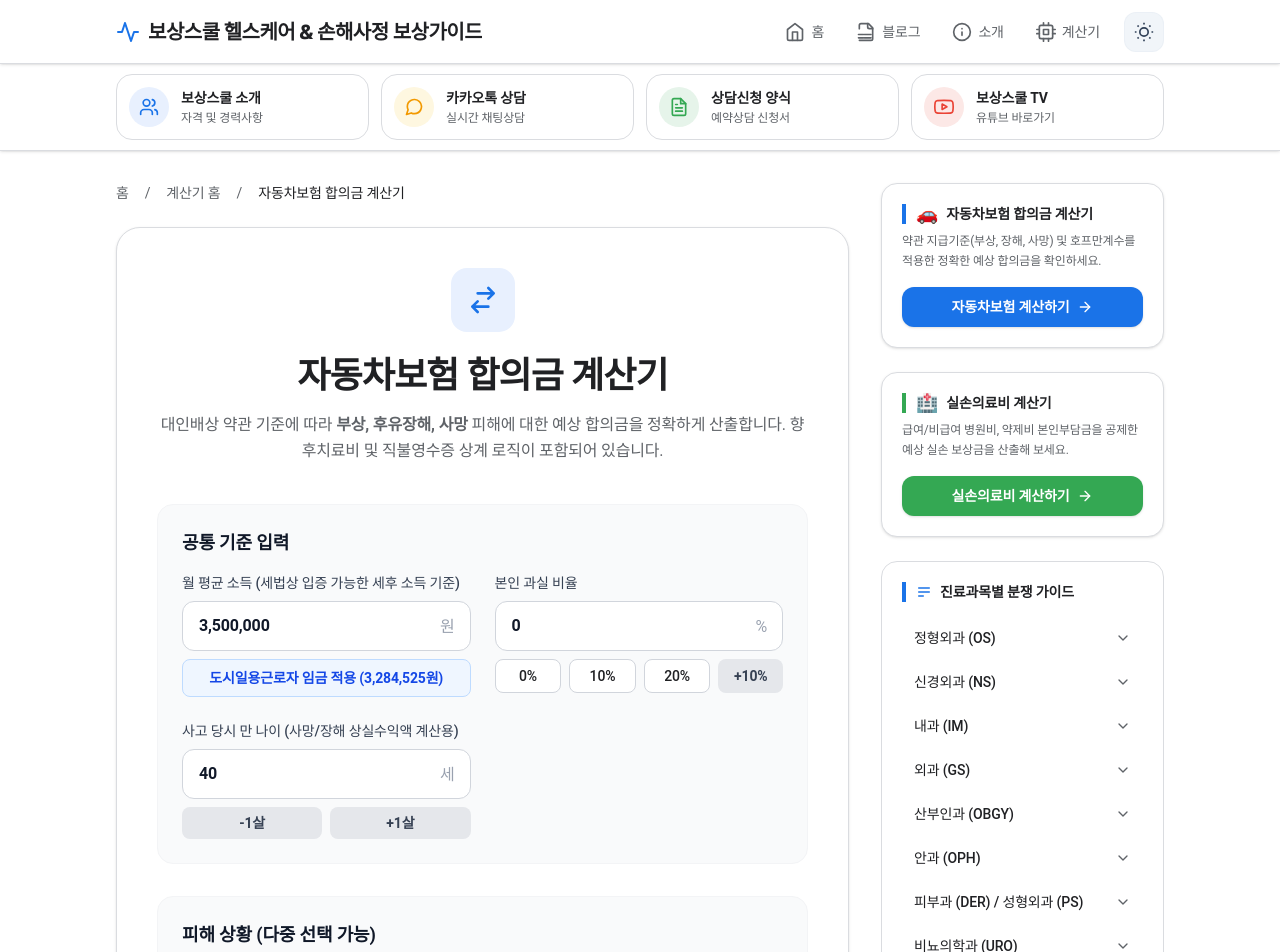
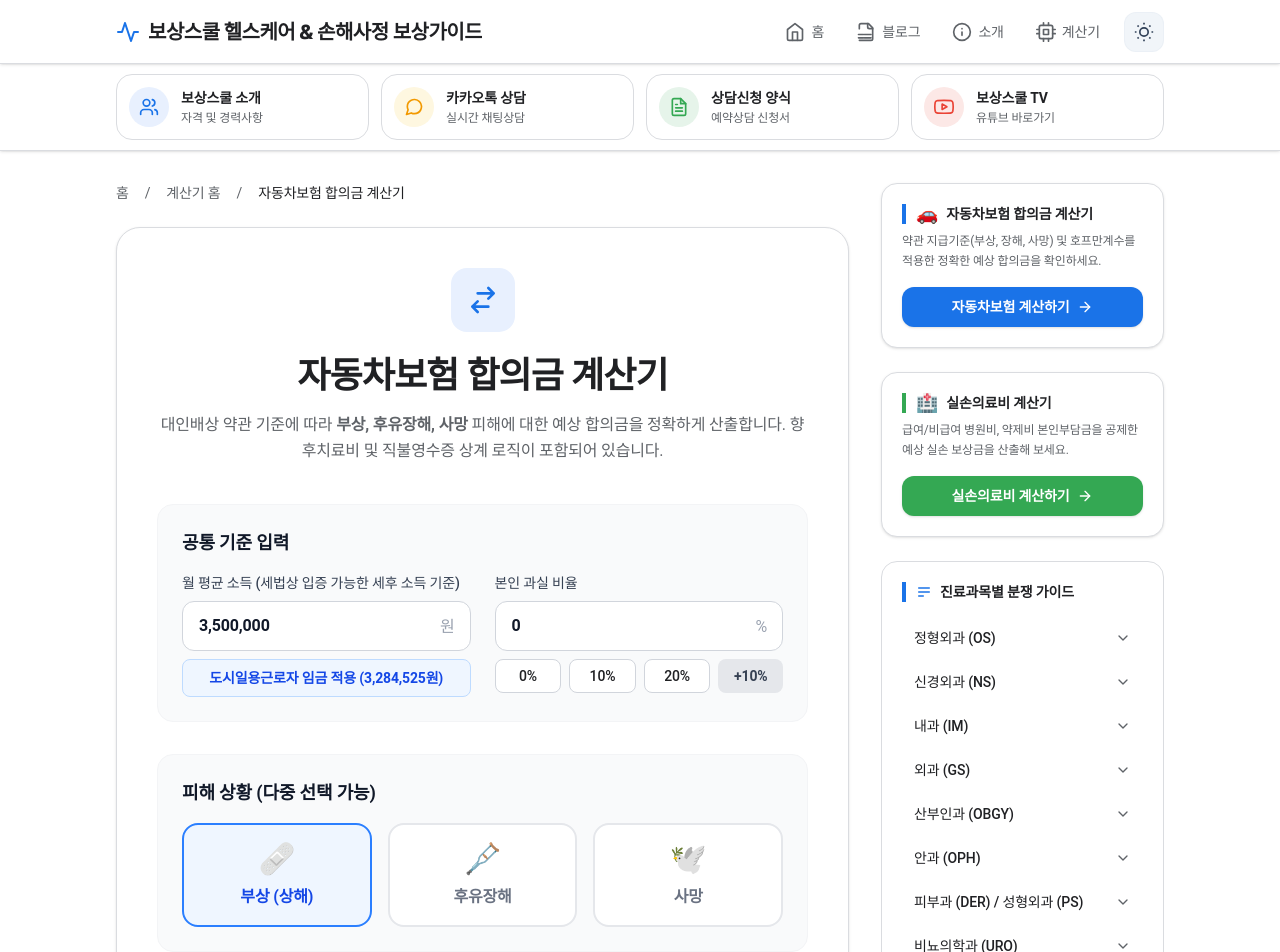
Before and after one commit to ksp-KWON/claimwworks-blog, a Next.js app: page /calculator/auto in a window 1280 px wide. Shown: the top 952 px of the page. Built offline with nearby package versions, Linux system fonts and the light colour scheme.

Commit message:
feat: move age input to dedicated Death Details section

```diff
--- a/src/components/calculator/auto/ExpertModeForm.tsx
+++ b/src/components/calculator/auto/ExpertModeForm.tsx
@@ -72,22 +72,6 @@ export default function ExpertModeForm() {
                 <button onClick={() => handleChange('faultRatio', 10)} className="flex-1 py-1.5 bg-white dark:bg-[#202124] border border-gray-300 dark:border-gray-600 rounded-lg text-sm font-medium hover:bg-gray-100 dark:hover:bg-gray-800">10%</button>
                 <button onClick={() => handleChange('faultRatio', 20)} className="flex-1 py-1.5 bg-white dark:bg-[#202124] border border-gray-300 dark:border-gray-600 rounded-lg text-sm font-medium hover:bg-gray-100 dark:hover:bg-gray-800">20%</button>
                 <button onClick={() => addValue('faultRatio', 10, 100)} className="flex-1 py-1.5 bg-gray-200 dark:bg-gray-700 text-gray-700 dark:text-gray-200 rounded-lg text-sm font-bold hover:bg-gray-300">+10%</button>
-              </div>
-            </div>
-            <div>
-              <label className="block text-sm font-medium text-gray-700 dark:text-gray-300 mb-2">사고 당시 만 나이 (사망/장해 상실수익액 계산용)</label>
-              <div className="relative mb-2">
-                <input
-                  type="number"
-                  value={data.ageAtAccident || ''}
-                  onChange={e => handleChange('ageAtAccident', Number(e.target.value))}
-                  className="w-full bg-white dark:bg-[#202124] border border-gray-300 dark:border-gray-700 rounded-xl py-3 pl-4 pr-10 text-gray-900 dark:text-white focus:ring-2 focus:ring-blue-500 focus:border-blue-500 font-bold"
-                />
-                <span className="absolute right-4 top-3.5 text-gray-400">세</span>
-              </div>
-              <div className="flex gap-2">
-                <button onClick={() => addValue('ageAtAccident', -1)} className="flex-1 py-1.5 bg-gray-200 dark:bg-gray-700 text-gray-700 dark:text-gray-200 rounded-lg text-sm font-bold hover:bg-gray-300">-1살</button>
-                <button onClick={() => addValue('ageAtAccident', 1)} className="flex-1 py-1.5 bg-gray-200 dark:bg-gray-700 text-gray-700 dark:text-gray-200 rounded-lg text-sm font-bold hover:bg-gray-300">+1살</button>
               </div>
             </div>
           </div>
@@ -200,6 +184,38 @@ export default function ExpertModeForm() {
           </section>
         )}
 
+        {/* 사망 상세 입력 */}
+        {data.hasDeath && (
+          <section className="bg-gray-50 dark:bg-[#303134]/30 p-5 sm:p-6 rounded-2xl border border-red-200 dark:border-red-900/30">
+            <h3 className="font-bold text-lg mb-4 text-red-800 dark:text-red-400">사망 상세 입력</h3>
+            <div className="grid grid-cols-1 sm:grid-cols-2 gap-6">
+              <div>
+                <label className="block text-sm font-medium text-gray-700 dark:text-gray-300 mb-2">사고 당시 만 나이 (상실수익액 계산용)</label>
+                <div className="relative mb-2">
+                  <input
+                    type="number"
+                    value={data.ageAtAccident || ''}
+                    onChange={e => handleChange('ageAtAccident', Number(e.target.value))}
+                    className="w-full bg-white dark:bg-[#202124] border border-gray-300 dark:border-gray-700 rounded-xl py-3 pl-4 pr-10 text-gray-900 dark:text-white focus:ring-2 focus:ring-red-500 focus:border-red-500 font-bold"
+                  />
+                  <span className="absolute right-4 top-3.5 text-gray-400">세</span>
+                </div>
+                <div className="flex gap-2">
+                  <button onClick={() => addValue('ageAtAccident', -1)} className="flex-1 py-1.5 bg-red-50 dark:bg-red-900/20 text-red-700 dark:text-red-300 rounded-lg text-sm font-bold border border-red-200 dark:border-red-800">-1살</button>
+                  <button onClick={() => addValue('ageAtAccident', 1)} className="flex-1 py-1.5 bg-red-50 dark:bg-red-900/20 text-red-700 dark:text-red-300 rounded-lg text-sm font-bold border border-red-200 dark:border-red-800">+1살</button>
+                </div>
+              </div>
+              <div className="flex flex-col justify-center bg-red-50 dark:bg-red-900/10 p-4 rounded-xl border border-red-100 dark:border-red-900/30">
+                <p className="text-sm text-red-800 dark:text-red-300 font-medium leading-relaxed">
+                  <span className="font-bold">※ 자동 반영 안내</span><br/>
+                  약관 기준에 따라 <strong>위자료(최대 8,000만 원)</strong>와 <strong>장례비(500만 원)</strong>가 기본 적용됩니다.<br/>
+                  입력하신 <strong>만 나이</strong>와 <strong>소득</strong>을 바탕으로 남은 기대수익(상실수익액)이 정밀하게 산출됩니다.
+                </p>
+              </div>
+            </div>
+          </section>
+        )}
+
         {/* 추가 지출 (직불영수증 / 향후치료비) */}
         <section className="bg-gray-50 dark:bg-[#303134]/30 p-5 sm:p-6 rounded-2xl border border-green-200 dark:border-green-900/30">
           <h3 className="font-bold text-lg mb-4 text-green-800 dark:text-green-400">직불 치료비 및 향후치료비</h3>
```
